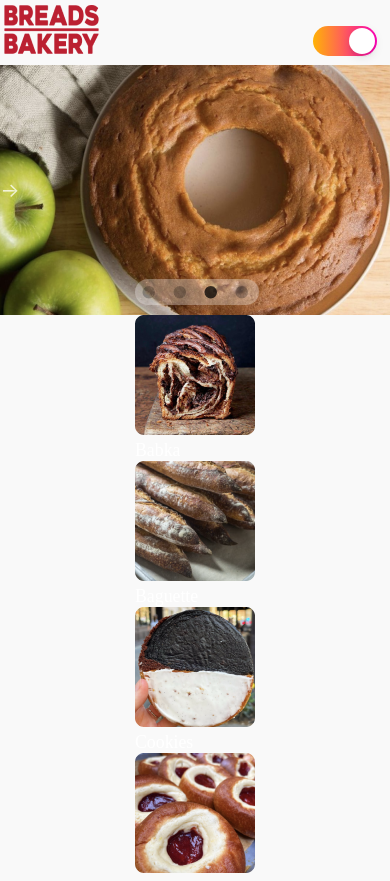
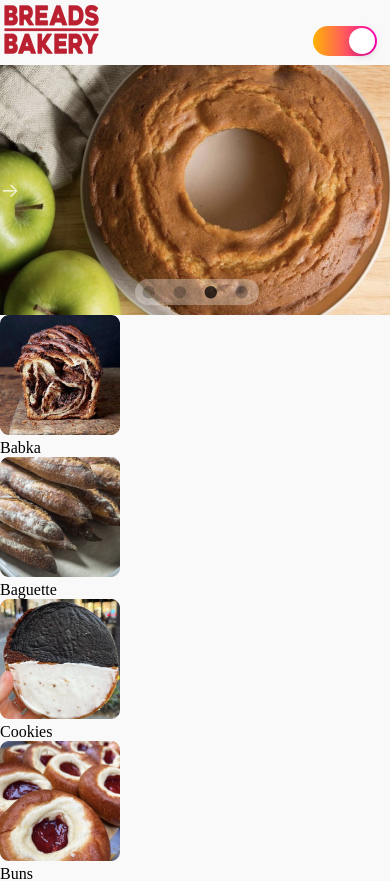
Before and after one commit to AxelLWitt/BakeShoppe, a React (Create React App) app in the folder bake-shoppe/: page / in a window 390 px wide. Shown: the top 881 px of the page. Built offline with nearby package versions, Linux system fonts and the light colour scheme.

Commit message:
made stuff look good on iphone 12pro

```diff
--- a/bake-shoppe/src/App.css
+++ b/bake-shoppe/src/App.css
@@ -143,14 +143,6 @@ h1, h2, h3, h4 ,h5, p, button{
   margin-right:12px;
 }
 
-.scroll-container {
-  display: flex;
-  flex-direction: column;
-  align-items: center;
-  justify-content: center;
-  font-size: calc(10px + 2vmin);
-  color: white;
-}
 
 .pastryContainer h1{
   font-size: 14px;
--- a/bake-shoppe/src/Horizontal.css
+++ b/bake-shoppe/src/Horizontal.css
@@ -1,6 +1,6 @@
 .scroll-container {
     display: flex;
-    overflow-x: auto;
+    overflow-x: scroll;
     white-space: nowrap;
     padding: 20px 0;
     color: #999;
@@ -17,6 +17,7 @@
   .scroll-item {
     display: inline-block;
     flex: 0 0 auto;
+    margin-left:16px;
     margin-right: 16px;
     text-align: center;
   }
--- a/bake-shoppe/src/components/Horizontal.tsx
+++ b/bake-shoppe/src/components/Horizontal.tsx
@@ -1,3 +1,5 @@
+
+import '../App.css'
 
 export default function Horizontal() {
   const items = [
```
